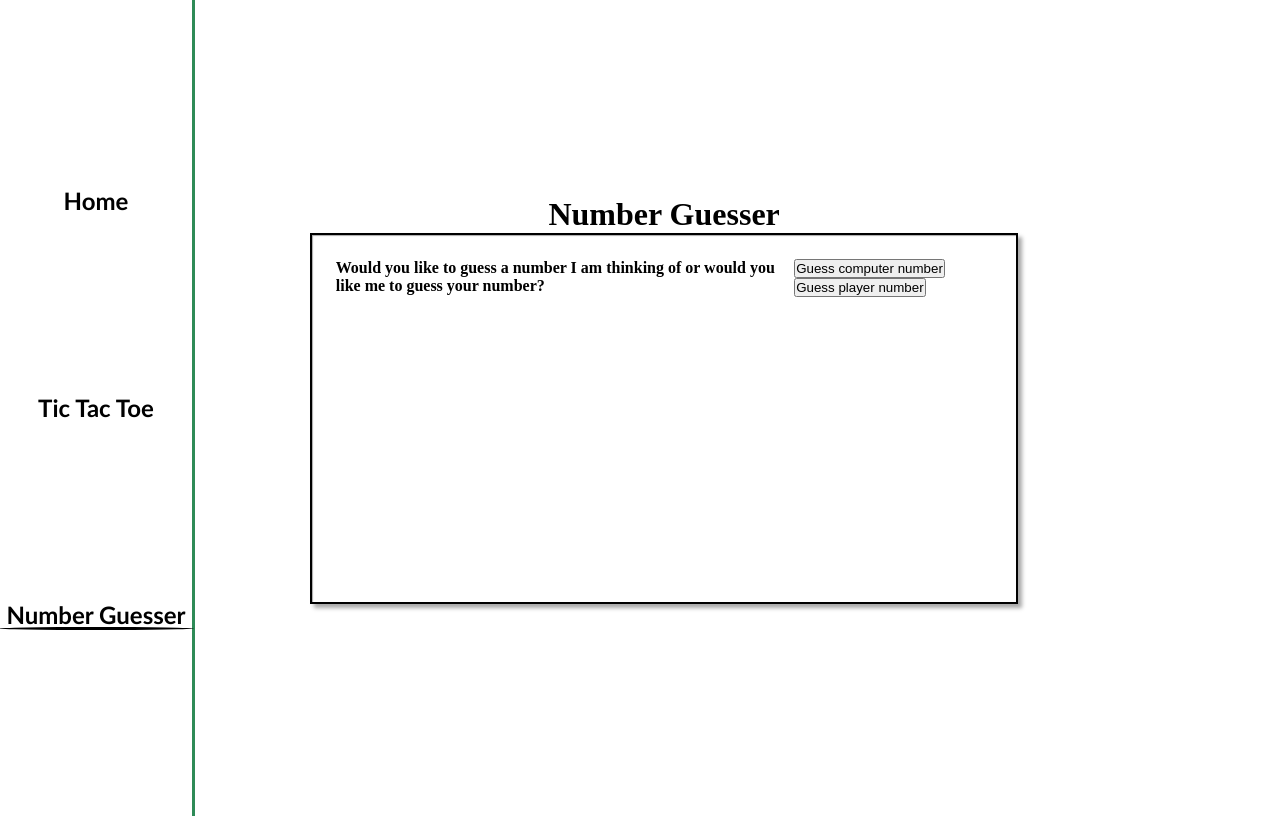
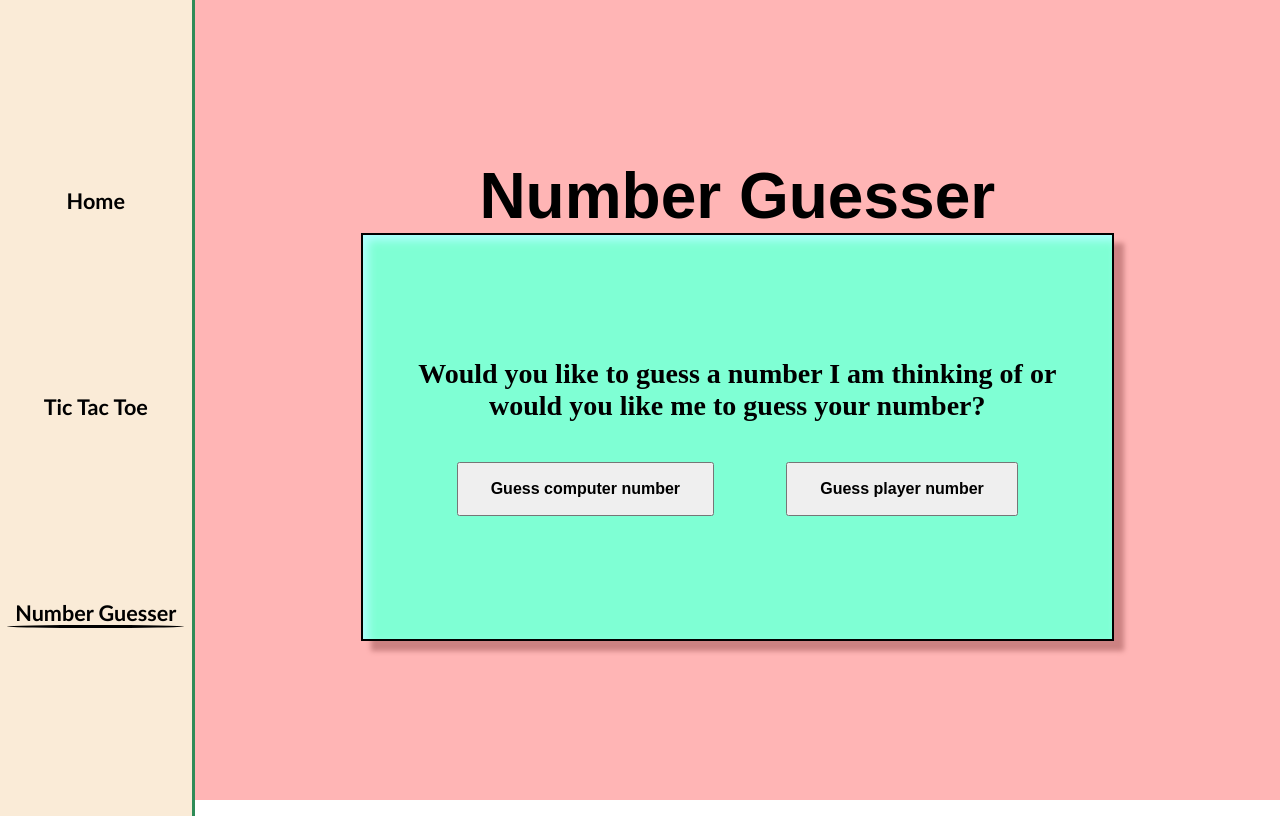
Before and after one commit to Kyle-Pixley/the-games, a React (Vite) app: page / in a window 1280 px wide. Both pictures are taken after a click on the button "Number Guesser". Built offline with nearby package versions, Linux system fonts and the light colour scheme.

Commit message:
style/bug fix

```diff
--- a/src/App.css
+++ b/src/App.css
@@ -12,12 +12,13 @@
     flex-direction: column;
     justify-content: space-evenly;
     align-items: center;
+    background-color: antiquewhite;
 }
 .nav-buttons {
     width: fit-content;
     background: none;
     border: none;
-    font-size: 3vh;
+    font-size: 135%;
     font-weight: 600;
     font-family:'Gill Sans', 'Gill Sans MT', Calibri, 'Trebuchet MS', sans-serif;
     display: flex;
--- a/src/components/gameTwo/gameTwo.css
+++ b/src/components/gameTwo/gameTwo.css
@@ -3,16 +3,96 @@
     flex-direction: column;
     justify-content: center;
     align-items: center;
-
+    width: 85%;
+    background-color: #ffb5b5;
 }
 #number-guesser-title {
+    font-size: 8vh;
+    font-family: Arial, Helvetica, sans-serif;
 
 }
 #number-guesser-content {
     display: flex;
     border: 2px solid black;
-    box-shadow: inset 1px 1px 1px darkgray, 4px 4px 4px darkgray;
-    width: 70%;
-    height: 40%;
-    padding: 2.5%;
+    box-shadow: inset 5px 5px 10px #b2ffff, 10px 10px 5px #cc8282;
+    width: 65%;
+    height: 45%;
+    padding: 2%;
+    align-items: center;
+    background-color: aquamarine;
 }
+#game-choose-container {
+    display: flex;
+    flex-direction: column;
+}
+#computer-or-player-text, #computer-number-intro-text {
+    font-size: 3.5vh;
+    align-self: center;
+    text-align: center;
+    margin-bottom: 5vh;
+}
+#button-container {
+    height: fit-content;
+    width: 100%;
+    display: flex;
+    justify-content: space-evenly;
+}
+.guess-number-buttons {
+    height: fit-content;
+    padding: 1em 2em;
+    font-size: 100%;
+    font-weight: 600;
+}
+#computer-number-game-container, #high-or-low-response-container  {
+    display: flex;
+    flex-direction: column;
+    width: 100%;
+    height: 100%;
+}
+#computer-number-intro-text {
+    font-size: 2.5vw;
+}
+#guess-computer-number-form {
+    display: flex;
+    flex-direction: column;
+    align-items: center;
+}
+#guess-computer-number-input {
+    font-size: 4vh;
+    height: 6vh;
+    font-weight: 600;
+    padding-left: 4px;
+    min-width: 75px;
+}
+#guess-computer-number-submit {
+    height: 4em;
+    width: 25%;
+    font-weight: 600;
+    font-family: Arial, Helvetica, sans-serif;
+    margin-top: 2em;
+    margin-bottom: -4vh;
+    kerning: auto;
+}
+#high-or-low-response-container {
+    justify-content: center;
+    margin-bottom: 25px;
+}
+#guess-response {
+
+}
+#win-container {
+    display: flex;
+    flex-direction: column;
+    align-self: center;
+}
+#win-title {
+    font-family: Arial, Helvetica, sans-serif;
+    font-size: 8vw;
+}
+#play-again-button {
+    height: 4em;
+    width: 14em;
+    align-self: center;
+    margin-top: 5vh;
+    margin-bottom: -5vh;
+}
--- a/src/components/gameTwo/gameTwo.jsx
+++ b/src/components/gameTwo/gameTwo.jsx
@@ -9,7 +9,15 @@ const [ isComputerNumberGame, setIsComputerNumberGame ] = useState(false);
 const [ isPlayerNumberGame, setIsPlayerNumberGame ] = useState(false);
 const [ computersNumber, setComputersNumber ] = useState('');
 const [ playersNumberGuess, setPlayersNumberGuess ] = useState('');
+const [ inputGrowSize, setInputGrowSize ] = useState('');
+const [ isWin, setIsWin ] = useState(false);
 
+const inputStyle = {
+  width: `${inputGrowSize.length * 22}px`,
+};
+const handleGrow = (e) => {
+  setInputGrowSize(e.target.value)
+};
 
 
 const guessComputerNumber = () => {
@@ -50,27 +58,30 @@ const highOrLow = () => {
     return null
   } else if(playersNumberGuess > 100){
     return (
-      <h3>{playersNumberGuess + ' is more than 100. Guess a number lower than 101 and more than 0.'}</h3>
+      <h3 id='guess-response'>{playersNumberGuess + ' is more than 100. Guess a number lower than 101 and more than 0.'}</h3>
     )
   } else if(playersNumberGuess <= 0) {
     //todo needs fixing ^^^^
     return (
-      <h3>{playersNumberGuess + ' is less than 1. Guess a number lower than 101 and more than 0.'}</h3>
+      <h3 id='guess-response'>{playersNumberGuess + ' is less than 1. Guess a number lower than 101 and more than 0.'}</h3>
     )
   } else if(playersNumberGuess > computersNumber){
     return (
-      <h3>Lower</h3>
+      <h3 id='guess-response'>Lower</h3>
     )
   } else if(playersNumberGuess < computersNumber){
     return (
-      <h3>Higher</h3>
+      <h3 id='guess-response'>Higher</h3>
     )
   } else if(playersNumberGuess === computersNumber){
     return (
-      <>
-        <h3>You Got it!!!</h3>
-        <button onClick={playAgain}>Play Again?</button>
-      </>
+      <div id='win-container'>
+        <h3 id='win-title'>You Got it!!!</h3>
+        <button id='play-again-button'
+          onClick={playAgain}>
+          Play Again?
+        </button>
+      </div>
     )
   } else {
     return (
@@ -79,11 +90,20 @@ const highOrLow = () => {
   }
 };
 
+useEffect(() => {
+  console.log(`is win is ${isWin}`)
+  if (playersNumberGuess === computersNumber && playersNumberGuess !== '') {
+    setIsWin(true);
+  }
+
+}, [playersNumberGuess, computersNumber]);
+
 const playAgain = () => {
   setIsPlaying(false);
   setIsComputerNumberGame(false);
   setComputersNumber('');
   setPlayersNumberGuess('');
+  setIsWin(false);
 }
 
   return (
@@ -94,46 +114,55 @@ const playAgain = () => {
       <h4 id='computer-or-player'>
         { !isPlaying ?
         (
-          "Would you like to guess a number I am thinking of or would you like me to guess your number?"
+          <div id='game-choose-container'>
+            <p id='computer-or-player-text'>
+            Would you like to guess a number I am thinking of or would you like me to guess your number?
+            </p>
+            <div id='button-container'>
+            <button id='guess-computer-number-button'
+            className='guess-number-buttons'
+            onClick={() => guessComputerNumber()}>
+              Guess computer number
+            </button>
+            <button id='guess-player-number-button'
+            className='guess-number-buttons'
+            onClick={() => guessPlayerNumber()}>
+              Guess player number
+            </button>
+            </div>
+          </div>
           )
           : null }
       </h4>
 
-      {isPlaying ? (
-        null
-        ) : (
-          <div id='button-container'>
-        <button id='guess-computer-number-button'
-        onClick={() => guessComputerNumber()}>
-          Guess computer number
-        </button>
-        <button id='guess-player-number-button'
-        onClick={() => guessPlayerNumber()}>
-          Guess player number
-        </button>
-      </div>
-        )
-      }
-
       {isComputerNumberGame ? (
-        <div>
-          <h2>
+        <div id='computer-number-game-container'>
+          {isWin ? null :
+            (
+              <>
+                <h2 id='computer-number-intro-text'>
                   Ok I am thinking of a number between 1 and 100.  Let's see if you can guess what it is.
                 </h2>
 
-          <form onSubmit={handleFormSubmit}>
+                  <form id='guess-computer-number-form' onSubmit={handleFormSubmit}>
 
-            <input id='guess-computer-number-input'
+                    <input
+                      id='guess-computer-number-input'
+                      style={inputStyle}
+                      onChange={handleGrow}
                       type='number'
                       name='playerGuess'>
                     </input>
 
-            <button type='submit' id='guess-computer-number-submit'>
-              GUESS
+                    <button type='submit'
+                      id='guess-computer-number-submit'>
+                      SUBMIT GUESS
                     </button>
                   </form>
+              </>
+              )}
 
-          <div>
+          <div id='high-or-low-response-container'>
             {computersNumber ? highOrLow() : null}
           </div>
         </div>
@@ -145,5 +174,5 @@ const playAgain = () => {
     </div>
   )
 }
-//TODO so I think I will do the player number game in another file below this one
+
 export default gameTwo
--- a/src/components/home/Home.jsx
+++ b/src/components/home/Home.jsx
@@ -1,11 +1,33 @@
-import React from 'react'
+import React, { useState, useEffect } from 'react'
 import './Home.css'
 
 function Home() {
 
+    // const [ data, setData ] = useState('');
+
+    // const fetchDeck = () => {
+    //     fetch(`https://deckofcardsapi.com/api/deck/new/shuffle/?deck_count=1`)
+    //         .then(res => res.json())
+    //         .then(data => {
+    //             setData(data);
+    //         })
+    //         .catch(err => console.log(err))
+    // };
+
+    /*
+        this ^^^ fetches a deck that has been shuffled and assigned a code 'data.deck_id' then to draw a card you use a different route:
+            https://deckofcardsapi.com/api/deck/<<deck_id>>/draw/?count=2
+        with <<deck_id>> being replaced with 'data.deck_id'
+    */
+
+    // useEffect(() => {
+    //     console.log(data)
+    // }, [data])
+
     return (
         <div>
-            Home
+            {/* <button onClick={() => fetchDeck()}>Click For Data</button> */}
+            a;lskdjf;laksjd
         </div>
     )
 }
```
Lines whose indentation alone changed are shown as unchanged.
